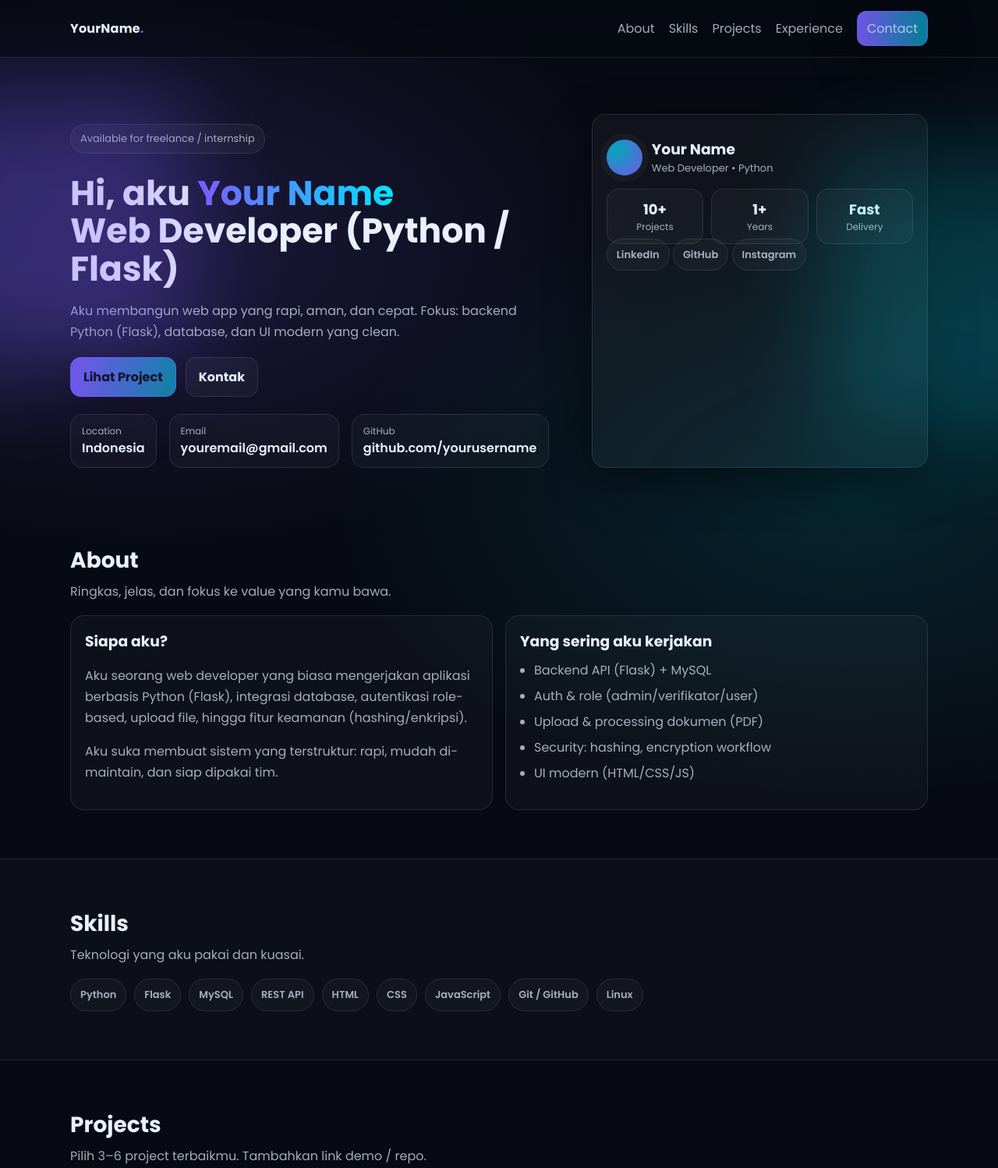
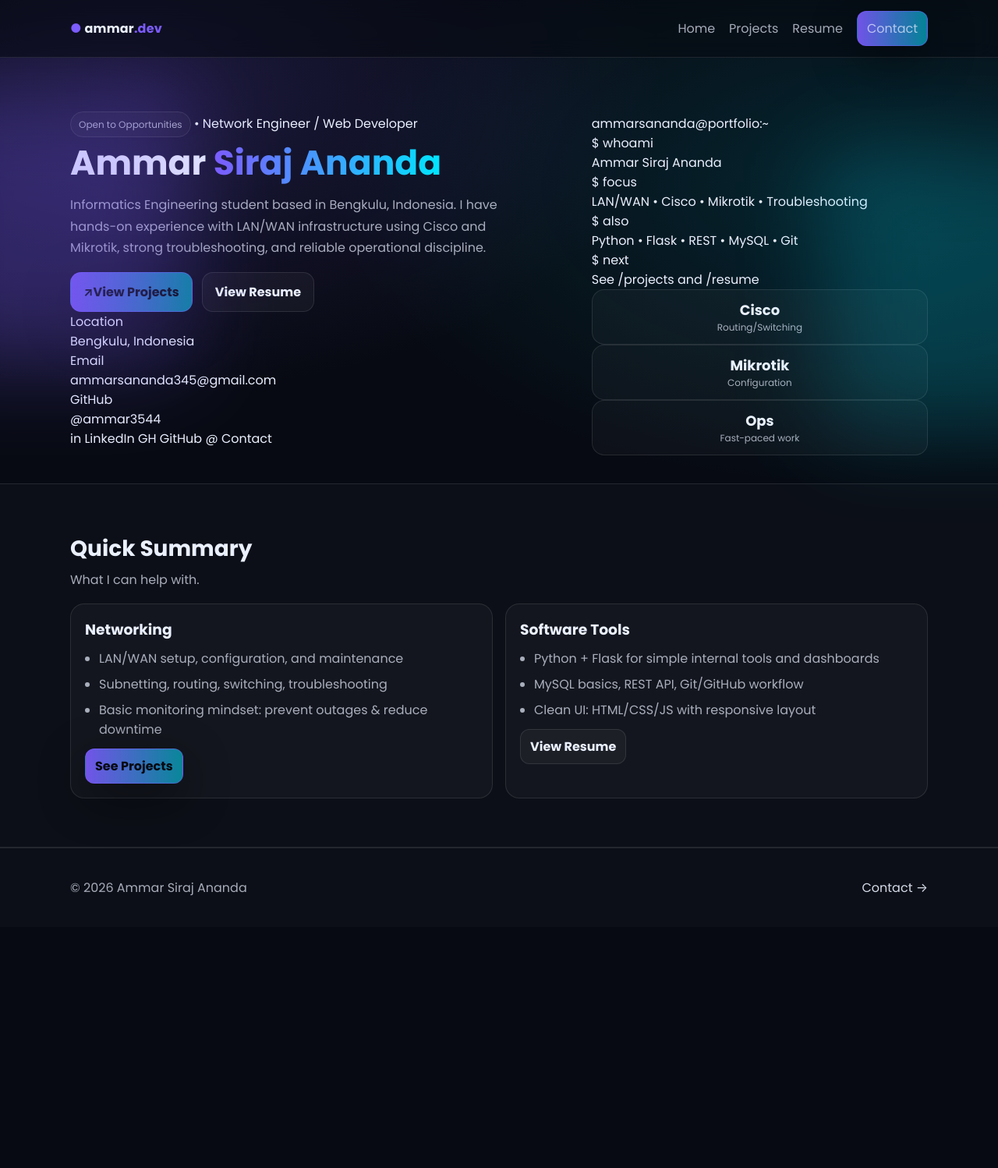
Before and after one commit to ammar3544/portfolio, a plain HTML site: page index.html in a window 1280 px wide. Shown: the top 1498 px of the page at 78% size. After the commit the page ends 1189 px from the top, so only its background shows below. Drawn offline with Linux system fonts and the light colour scheme; files that its build step writes are made by us from their sources; files whose address does not match are found by name.

Commit message:
Update index.html

```diff
--- a/index.html
+++ b/index.html
@@ -1,314 +1,172 @@
 <!doctype html>
-<html lang="id">
+<html lang="en">
 <head>
   <meta charset="utf-8" />
   <meta name="viewport" content="width=device-width, initial-scale=1" />
-  <meta name="description" content="Portfolio | Web Developer" />
-  <title>Portfolio | Your Name</title>
+  <meta name="description" content="Ammar Siraj Ananda | Network Engineer / Web Developer Portfolio" />
+  <title>Ammar Siraj Ananda | Home</title>
 
-  <link rel="stylesheet" href="assets/css/style.css" />
   <link rel="preconnect" href="https://fonts.googleapis.com">
   <link rel="preconnect" href="https://fonts.gstatic.com" crossorigin>
-  <link href="https://fonts.googleapis.com/css2?family=Poppins:wght@300;400;600;700&display=swap" rel="stylesheet">
+  <link href="https://fonts.googleapis.com/css2?family=JetBrains+Mono:wght@300;400;600&family=Poppins:wght@300;400;600;700&display=swap" rel="stylesheet">
+  <link rel="stylesheet" href="assets/css/style.css" />
 </head>
 
 <body>
-  <!-- Top Nav -->
   <header class="nav">
     <div class="container nav__inner">
-      <a class="brand" href="#home">YourName<span>.</span></a>
+      <a class="brand" href="index.html">
+        <span class="brand__dot">●</span> ammar<span class="brand__muted">.dev</span>
+      </a>
 
       <button class="nav__toggle" id="navToggle" aria-label="Toggle menu">
         <span></span><span></span><span></span>
       </button>
 
       <nav class="nav__menu" id="navMenu">
-        <a href="#about">About</a>
-        <a href="#skills">Skills</a>
-        <a href="#projects">Projects</a>
-        <a href="#experience">Experience</a>
-        <a href="#contact" class="btn btn--sm">Contact</a>
+        <a class="is-active" href="index.html">Home</a>
+        <a href="projects/index.html">Projects</a>
+        <a href="resume/index.html">Resume</a>
+        <a href="contact/index.html" class="btn btn--sm">Contact</a>
       </nav>
     </div>
   </header>
 
-  <!-- Hero -->
-  <main id="home" class="hero">
+  <main class="hero">
     <div class="container hero__grid">
       <div class="hero__text">
-        <p class="badge">Available for freelance / internship</p>
-        <h1>
-          Hi, aku <span class="grad">Your Name</span><br />
-          Web Developer (Python / Flask)
-        </h1>
+        <div class="kicker">
+          <span class="pill">Open to Opportunities</span>
+          <span class="kicker__sep">•</span>
+          <span class="mono">Network Engineer / Web Developer</span>
+        </div>
+
+        <h1>Ammar <span class="grad">Siraj Ananda</span></h1>
+
         <p class="lead">
-          Aku membangun web app yang rapi, aman, dan cepat. Fokus: backend Python (Flask),
-          database, dan UI modern yang clean.
+          Informatics Engineering student based in Bengkulu, Indonesia. I have hands-on experience
+          with LAN/WAN infrastructure using Cisco and Mikrotik, strong troubleshooting, and reliable
+          operational discipline.
         </p>
 
         <div class="hero__cta">
-          <a class="btn" href="#projects">Lihat Project</a>
-          <a class="btn btn--ghost" href="#contact">Kontak</a>
+          <a class="btn" href="projects/index.html"><span class="icon">↗</span> View Projects</a>
+          <a class="btn btn--ghost" href="resume/index.html">View Resume</a>
         </div>
 
-        <div class="hero__meta">
-          <div class="meta">
-            <span class="meta__label">Location</span>
-            <span class="meta__value">Indonesia</span>
+        <div class="hero__mini">
+          <div class="mini">
+            <div class="mini__label">Location</div>
+            <div class="mini__value">Bengkulu, Indonesia</div>
           </div>
-          <div class="meta">
-            <span class="meta__label">Email</span>
-            <span class="meta__value"><a href="mailto:youremail@gmail.com">youremail@gmail.com</a></span>
+          <div class="mini">
+            <div class="mini__label">Email</div>
+            <div class="mini__value"><a href="mailto:ammarsananda345@gmail.com">ammarsananda345@gmail.com</a></div>
           </div>
-          <div class="meta">
-            <span class="meta__label">GitHub</span>
-            <span class="meta__value"><a href="https://github.com/yourusername" target="_blank" rel="noreferrer">github.com/yourusername</a></span>
+          <div class="mini">
+            <div class="mini__label">GitHub</div>
+            <div class="mini__value"><a target="_blank" rel="noreferrer" href="https://github.com/ammar3544">@ammar3544</a></div>
           </div>
+        </div>
+
+        <div class="social">
+          <a class="social__btn" target="_blank" rel="noreferrer" href="https://www.linkedin.com/in/ammar-s-ananda-3a8a69300">
+            <span class="social__icon">in</span> LinkedIn
+          </a>
+          <a class="social__btn" target="_blank" rel="noreferrer" href="https://github.com/ammar3544">
+            <span class="social__icon">GH</span> GitHub
+          </a>
+          <a class="social__btn" href="contact/index.html">
+            <span class="social__icon">@</span> Contact
+          </a>
         </div>
       </div>
 
-      <div class="hero__card">
-        <div class="profile">
-          <!-- Ganti src ke fotomu kalau ada -->
-          <img class="profile__img" src="assets/img/avatar.png" alt="Profile" onerror="this.style.display='none'" />
-          <div class="profile__fallback">
-            <div class="ring"></div>
-            <div>
-              <h3>Your Name</h3>
-              <p>Web Developer • Python</p>
-            </div>
+      <aside class="hero__panel">
+        <div class="terminal">
+          <div class="terminal__bar">
+            <span class="dot red"></span><span class="dot yellow"></span><span class="dot green"></span>
+            <span class="terminal__title mono">ammarsananda@portfolio:~</span>
           </div>
+          <div class="terminal__body mono">
+            <div><span class="t-dim">$</span> whoami</div>
+            <div class="t-out">Ammar Siraj Ananda</div>
+            <div class="t-gap"></div>
 
-          <div class="profile__stats">
-            <div class="stat">
-              <div class="stat__num">10+</div>
-              <div class="stat__label">Projects</div>
-            </div>
-            <div class="stat">
-              <div class="stat__num">1+</div>
-              <div class="stat__label">Years</div>
-            </div>
-            <div class="stat">
-              <div class="stat__num">Fast</div>
-              <div class="stat__label">Delivery</div>
-            </div>
-          </div>
+            <div><span class="t-dim">$</span> focus</div>
+            <div class="t-out">LAN/WAN • Cisco • Mikrotik • Troubleshooting</div>
+            <div class="t-gap"></div>
 
-          <div class="profile__links">
-            <a class="chip" href="https://www.linkedin.com/in/yourusername" target="_blank" rel="noreferrer">LinkedIn</a>
-            <a class="chip" href="https://github.com/yourusername" target="_blank" rel="noreferrer">GitHub</a>
-            <a class="chip" href="https://instagram.com/yourusername" target="_blank" rel="noreferrer">Instagram</a>
+            <div><span class="t-dim">$</span> also</div>
+            <div class="t-out">Python • Flask • REST • MySQL • Git</div>
+            <div class="t-gap"></div>
+
+            <div><span class="t-dim">$</span> next</div>
+            <div class="t-out">See /projects and /resume</div>
           </div>
         </div>
-      </div>
+
+        <div class="stats">
+          <div class="stat">
+            <div class="stat__num">Cisco</div>
+            <div class="stat__label">Routing/Switching</div>
+          </div>
+          <div class="stat">
+            <div class="stat__num">Mikrotik</div>
+            <div class="stat__label">Configuration</div>
+          </div>
+          <div class="stat">
+            <div class="stat__num">Ops</div>
+            <div class="stat__label">Fast-paced work</div>
+          </div>
+        </div>
+      </aside>
     </div>
 
     <div class="bg-blur a"></div>
     <div class="bg-blur b"></div>
+    <div class="bg-grid"></div>
   </main>
 
-  <!-- About -->
-  <section id="about" class="section">
+  <section class="section section--alt">
     <div class="container">
       <div class="section__head">
-        <h2>About</h2>
-        <p>Ringkas, jelas, dan fokus ke value yang kamu bawa.</p>
+        <h2>Quick Summary</h2>
+        <p>What I can help with.</p>
       </div>
 
       <div class="grid-2">
         <div class="card">
-          <h3>Siapa aku?</h3>
-          <p>
-            Aku seorang web developer yang biasa mengerjakan aplikasi berbasis Python (Flask),
-            integrasi database, autentikasi role-based, upload file, hingga fitur keamanan (hashing/enkripsi).
-          </p>
-          <p>
-            Aku suka membuat sistem yang terstruktur: rapi, mudah di-maintain, dan siap dipakai tim.
-          </p>
+          <h3>Networking</h3>
+          <ul class="list">
+            <li>LAN/WAN setup, configuration, and maintenance</li>
+            <li>Subnetting, routing, switching, troubleshooting</li>
+            <li>Basic monitoring mindset: prevent outages & reduce downtime</li>
+          </ul>
+          <div class="project__links">
+            <a class="btn btn--sm" href="projects/index.html">See Projects</a>
+          </div>
         </div>
 
         <div class="card">
-          <h3>Yang sering aku kerjakan</h3>
+          <h3>Software Tools</h3>
           <ul class="list">
-            <li>Backend API (Flask) + MySQL</li>
-            <li>Auth & role (admin/verifikator/user)</li>
-            <li>Upload & processing dokumen (PDF)</li>
-            <li>Security: hashing, encryption workflow</li>
-            <li>UI modern (HTML/CSS/JS)</li>
+            <li>Python + Flask for simple internal tools and dashboards</li>
+            <li>MySQL basics, REST API, Git/GitHub workflow</li>
+            <li>Clean UI: HTML/CSS/JS with responsive layout</li>
           </ul>
-        </div>
-      </div>
-    </div>
-  </section>
-
-  <!-- Skills -->
-  <section id="skills" class="section section--alt">
-    <div class="container">
-      <div class="section__head">
-        <h2>Skills</h2>
-        <p>Teknologi yang aku pakai dan kuasai.</p>
-      </div>
-
-      <div class="chips">
-        <span class="chip">Python</span>
-        <span class="chip">Flask</span>
-        <span class="chip">MySQL</span>
-        <span class="chip">REST API</span>
-        <span class="chip">HTML</span>
-        <span class="chip">CSS</span>
-        <span class="chip">JavaScript</span>
-        <span class="chip">Git / GitHub</span>
-        <span class="chip">Linux</span>
-      </div>
-    </div>
-  </section>
-
-  <!-- Projects -->
-  <section id="projects" class="section">
-    <div class="container">
-      <div class="section__head">
-        <h2>Projects</h2>
-        <p>Pilih 3–6 project terbaikmu. Tambahkan link demo / repo.</p>
-      </div>
-
-      <div class="cards">
-        <!-- PROJECT 1 -->
-        <article class="card project">
-          <div class="project__top">
-            <h3>Secure Docs Verification</h3>
-            <span class="pill">Flask • Crypto • PDF</span>
-          </div>
-          <p>
-            Sistem pengamanan & verifikasi dokumen dengan hashing + QR metadata, role-based access,
-            dan workflow validasi dokumen.
-          </p>
           <div class="project__links">
-            <a class="btn btn--sm btn--ghost" href="#" target="_blank" rel="noreferrer">Repo</a>
-            <a class="btn btn--sm" href="#" target="_blank" rel="noreferrer">Live Demo</a>
-          </div>
-        </article>
-
-        <!-- PROJECT 2 -->
-        <article class="card project">
-          <div class="project__top">
-            <h3>Portfolio Website</h3>
-            <span class="pill">HTML • CSS • JS</span>
-          </div>
-          <p>
-            Website portfolio responsive, cepat, dan siap deploy di GitHub Pages dengan struktur rapi.
-          </p>
-          <div class="project__links">
-            <a class="btn btn--sm btn--ghost" href="#" target="_blank" rel="noreferrer">Repo</a>
-            <a class="btn btn--sm" href="#" target="_blank" rel="noreferrer">Live Demo</a>
-          </div>
-        </article>
-
-        <!-- PROJECT 3 -->
-        <article class="card project">
-          <div class="project__top">
-            <h3>Admin Dashboard</h3>
-            <span class="pill">CRUD • Auth • UI</span>
-          </div>
-          <p>
-            Dashboard admin untuk manajemen data, filter, export, dan audit log sederhana.
-          </p>
-          <div class="project__links">
-            <a class="btn btn--sm btn--ghost" href="#" target="_blank" rel="noreferrer">Repo</a>
-            <a class="btn btn--sm" href="#" target="_blank" rel="noreferrer">Live Demo</a>
-          </div>
-        </article>
-      </div>
-    </div>
-  </section>
-
-  <!-- Experience -->
-  <section id="experience" class="section section--alt">
-    <div class="container">
-      <div class="section__head">
-        <h2>Experience</h2>
-        <p>Kalau belum kerja formal, isi dengan organisasi, kepanitiaan, atau freelance.</p>
-      </div>
-
-      <div class="timeline">
-        <div class="titem card">
-          <div class="titem__head">
-            <h3>Web Developer (Freelance)</h3>
-            <span>2025 — Sekarang</span>
-          </div>
-          <ul class="list">
-            <li>Membangun landing page & web app sederhana untuk kebutuhan UMKM/organisasi.</li>
-            <li>Fokus performance, struktur folder rapi, dan deployment.</li>
-          </ul>
-        </div>
-
-        <div class="titem card">
-          <div class="titem__head">
-            <h3>Organisasi / Kepanitiaan</h3>
-            <span>2024 — 2025</span>
-          </div>
-          <ul class="list">
-            <li>Kontribusi design / dokumentasi / website event.</li>
-            <li>Koordinasi tim & deliverable berbasis jadwal.</li>
-          </ul>
-        </div>
-      </div>
-    </div>
-  </section>
-
-  <!-- Contact -->
-  <section id="contact" class="section">
-    <div class="container">
-      <div class="section__head">
-        <h2>Contact</h2>
-        <p>Kamu bisa taruh email, WhatsApp link, dan form sederhana (tanpa backend).</p>
-      </div>
-
-      <div class="grid-2">
-        <div class="card">
-          <h3>Let’s talk</h3>
-          <p>Untuk kerja sama, project, atau kesempatan magang.</p>
-
-          <div class="contact__items">
-            <a class="contact__item" href="mailto:youremail@gmail.com">
-              <span>Email</span><b>youremail@gmail.com</b>
-            </a>
-            <a class="contact__item" href="https://wa.me/628xxxxxxxxxx" target="_blank" rel="noreferrer">
-              <span>WhatsApp</span><b>+62 8xx-xxxx-xxxx</b>
-            </a>
-            <a class="contact__item" href="https://github.com/yourusername" target="_blank" rel="noreferrer">
-              <span>GitHub</span><b>@yourusername</b>
-            </a>
+            <a class="btn btn--sm btn--ghost" href="resume/index.html">View Resume</a>
           </div>
         </div>
-
-        <form class="card form" onsubmit="return handleSubmit(event)">
-          <h3>Kirim pesan</h3>
-          <label>
-            Nama
-            <input required name="name" placeholder="Nama kamu" />
-          </label>
-          <label>
-            Email
-            <input required type="email" name="email" placeholder="email@domain.com" />
-          </label>
-          <label>
-            Pesan
-            <textarea required name="message" rows="5" placeholder="Tulis pesan..."></textarea>
-          </label>
-
-          <button class="btn" type="submit">Kirim</button>
-          <p class="hint" id="formHint">
-            Form ini demo (tanpa backend). Nanti bisa aku bantu sambungkan ke Formspree/Google Form.
-          </p>
-        </form>
       </div>
     </div>
   </section>
 
   <footer class="footer">
     <div class="container footer__inner">
-      <p>© <span id="year"></span> Your Name. Built with HTML/CSS/JS.</p>
-      <a href="#home" class="to-top">Back to top ↑</a>
+      <p class="mono">© <span id="year"></span> Ammar Siraj Ananda</p>
+      <a class="to-top mono" href="contact/index.html">Contact →</a>
     </div>
   </footer>
 
```
